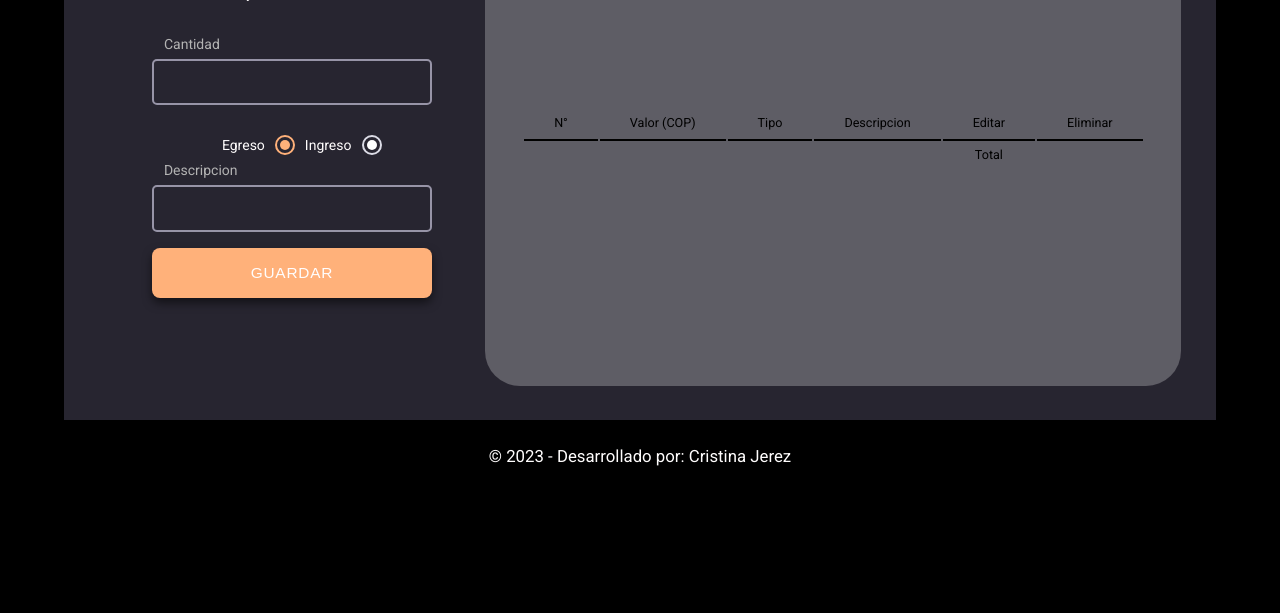
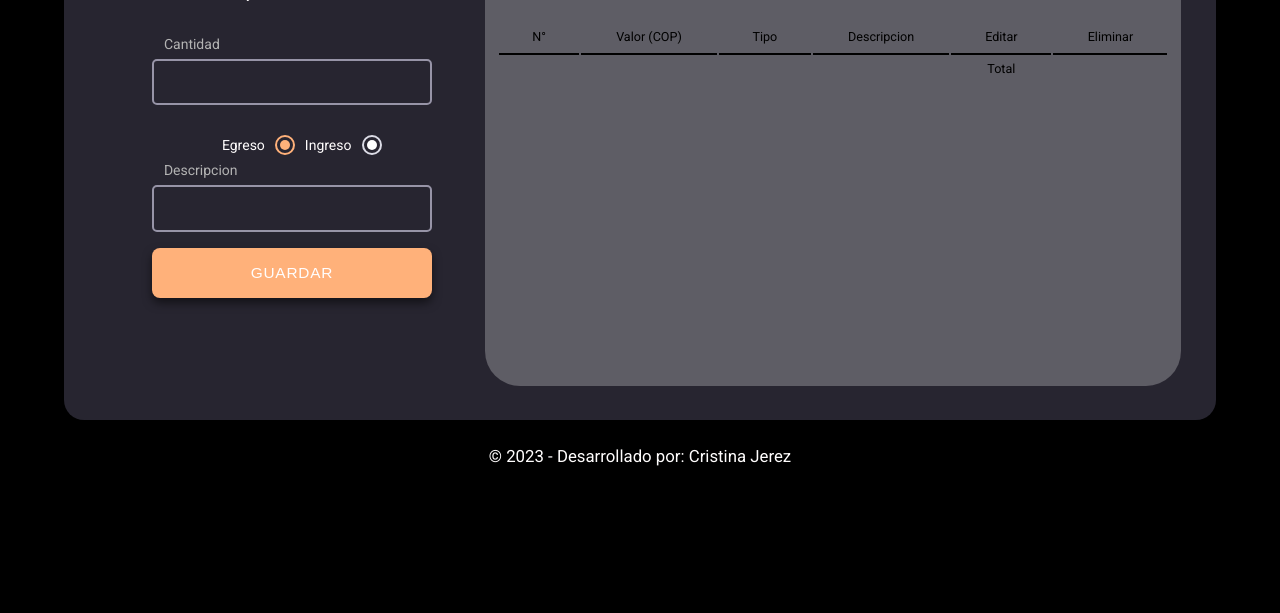
Before and after one commit to JCristinaJSalas/proyecto-nomina, a website with bundled scripts: page index.html in a window 1280 px wide. Shown: the part 187-800 px from the top of the page. Built offline with nearby package versions, Linux system fonts and the light colour scheme; no server answers.

Commit message:
styles :art: Update style.css

```diff
--- a/style.css
+++ b/style.css
@@ -49,6 +49,7 @@ main p {
   flex-grow: 1;
   background-color: var(--colorBacground);
   padding: 3%;
+  border-radius: 20px;
 }
 @media screen and (max-width: 768px){
   .contenedor-hero{
@@ -216,6 +217,7 @@ input[type="radio"]:checked {
   align-items: center;
   justify-content: center;
   text-align: center;
+  flex-direction: column;
   border-radius: 35px;
   position: relative;
   flex-grow: 2;
@@ -262,14 +264,22 @@ input[type="radio"]:checked {
 
 /*CSS de la tabla*/
 .container-tabla {
-  width: 97%;
+  width: 98%;
   height: 500px;
   margin: 1% auto;
   border-radius: 12px;
   display: flex;
-  align-items: center;
+  align-items: start;
   justify-content: center;
   color: #000;
+  overflow: hidden;
+  padding: 5px;
+  padding-top: 18%;
+
+}
+table{
+  width: 100%;
+  overflow: hidden;
 }
 
 .container-tabla .titulo {
@@ -278,6 +288,7 @@ input[type="radio"]:checked {
   padding: 0 5px;
   margin-bottom: 10px;
 }
+
 .container-tabla .titulo td {
   border-bottom: 2px solid #000000;
   text-align: center;
@@ -289,7 +300,12 @@ input[type="radio"]:checked {
   padding: 5px ;
   color: #000;
 }
-
+@media screen and (max-width: 768px){
+  .container-tabla .titulo td{
+    font-size: 0.7rem;
+    padding: 0px;
+    }
+  }
 .container-tabla .cuerpo {
   height: 30px;
   text-align: center;
```
